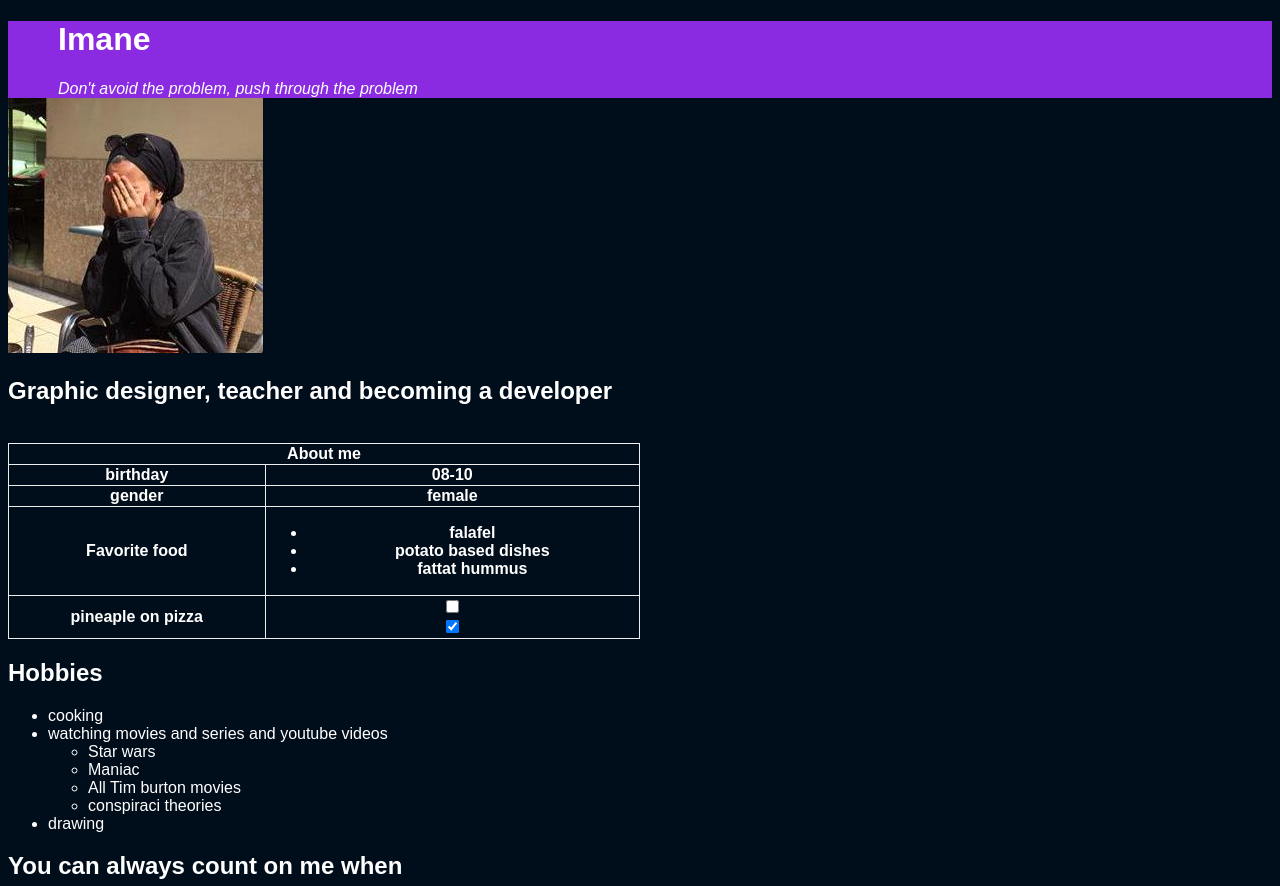
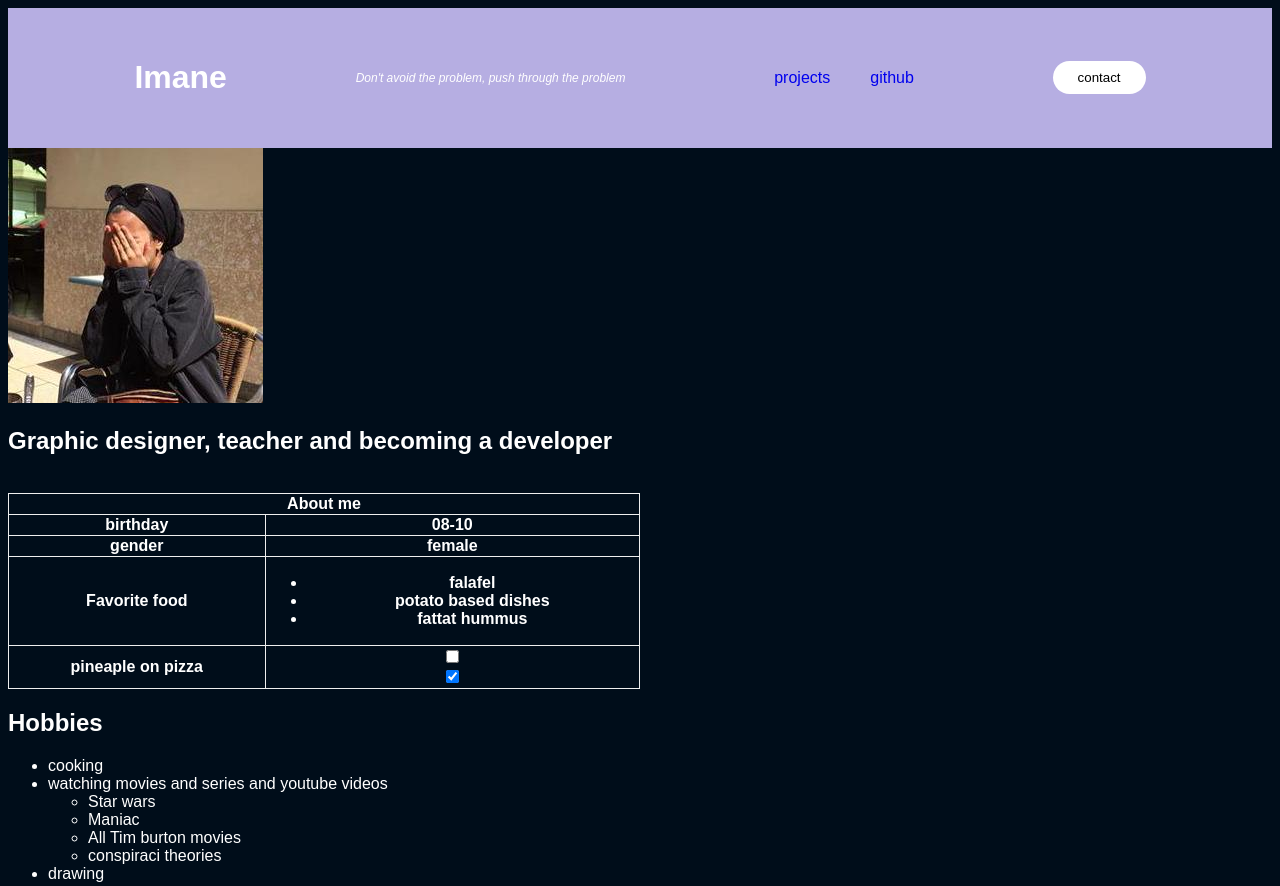
Before and after one commit to bennami/css, a plain HTML site: page markdown-to-css/index.html in a window 1280 px wide. Shown: the top 886 px of the page. Drawn offline with Linux system fonts and the light colour scheme.

Commit message:
chsnges to css nav bar

```diff
--- a/markdown-to-css/index.html
+++ b/markdown-to-css/index.html
@@ -6,18 +6,24 @@
     <link rel="stylesheet" type="text/css" href="main.css">
 </head>
 <body>
-<header> <h1>Imane</h1>
-
+<header>
+    <h1>Imane</h1>
     <em>Don't avoid the problem, push through the problem</em>
+    <nav>
+        <ul class="navlinks">
+            <li><a href="#">projects</a></li>
+            <li><a href="#">github</a></li>
+        </ul>
+    </nav>
+    <a class="cta" href="#"><button>contact</button></a>
 </header>
 
+<section class="img">
 
 <img src="pp.jpeg" alt="profile pic"/>
-<br>
 
-
- <h2>Graphic designer, teacher and becoming a developer </h2>
-
+    <h2>Graphic designer, teacher and becoming a developer </h2>
+</section>
 
 <table style border black>
      <tr><th colspan="2">About me</th><br></tr>
--- a/markdown-to-css/main.css
+++ b/markdown-to-css/main.css
@@ -5,10 +5,14 @@ body {
 }
 
 header {
-    background-color: blueviolet;
+    background-color: #b6aee2;
     padding-left: 50px;
+    margins: none;
 }
 
+a{
+    text-decoration: none;
+}
 h1{
     font-family: sans-serif;
     color: white;
@@ -25,3 +29,48 @@ tr:hover {background-color: darkslateblue;}
 ul{
     list-style-position: none;
 }
+
+header{
+    display: flex;
+    justify-content: space-between;
+    align-items: center;
+    padding: 30px 10%;
+}
+header h1{
+    padding-right: 40px;
+}
+
+header em{
+    font-size: 12px;
+}
+.navlinks{
+    padding-right: 30px;
+    display: flex;
+    list-style: none;
+    text-decoration: none;
+
+}
+
+.navlinks li{
+
+    display: inline-block;
+    text-decoration: none;
+    padding: 0px 20px;
+
+}
+
+.navlinks li a {
+    transition: all 0.3s ease 0s;
+}
+
+.navlinks li a:hover {
+    background-color: rgb(156, 118, 169);
+}
+button{
+    padding: 9px 25px;
+    background-color: rgba(255,255,255,1);
+    border: none;
+    border-radius: 50px;
+    cursor: pointer;
+    transition: all 0.3s ease 0s;
+}
```
